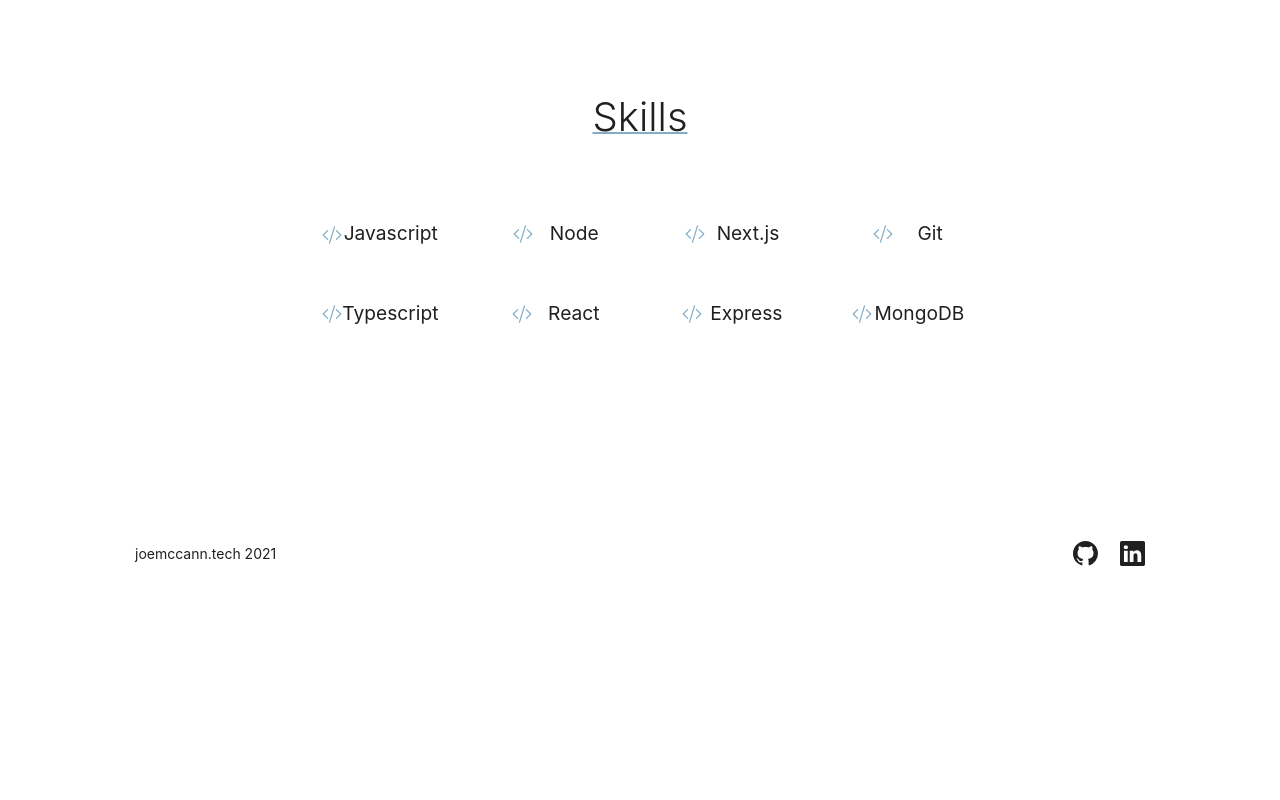
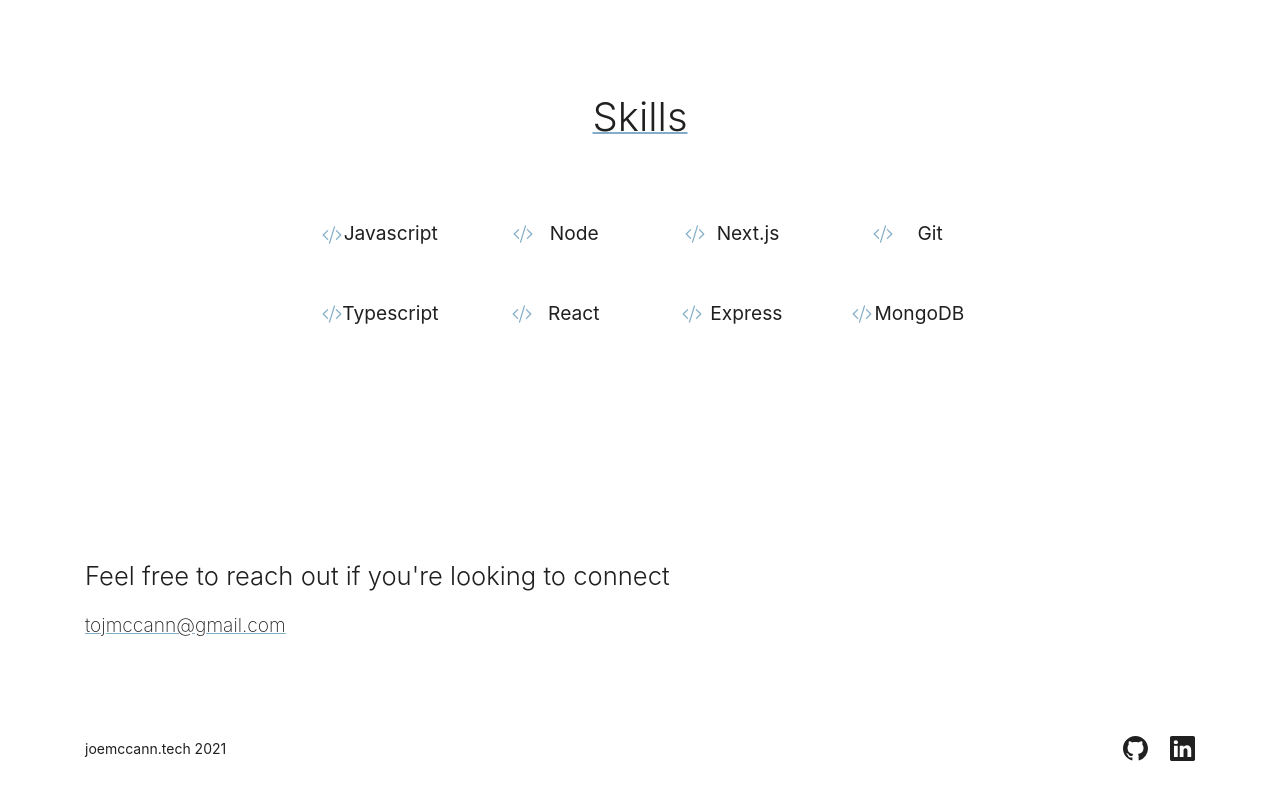
Before and after one commit to the-rabblerouser/portfolio, a Next.js app: page / in a window 1280 px wide. Shown: the part 1361-2161 px from the top of the page. Before the commit the page ends 1968 px from the top, so only its background shows below. Built offline with nearby package versions, Linux system fonts and the light colour scheme.

Commit message:
created contact me section on home page. Contact button in nave now mailto link

```diff
--- a/components/Footer.js
+++ b/components/Footer.js
@@ -7,7 +7,7 @@ const Footer = () => {
 
 	return (
 		<>
-			<footer className="container">
+			<footer>
 				<div className="footerContent">
 					<p>joemccann.tech {year}</p>
 					<div className="link">
@@ -24,10 +24,6 @@ const Footer = () => {
 			</footer>
 			<style jsx>
 				{`
-					.container {
-						max-width: 65rem;
-					}
-
 					.footerContent {
 						display: flex;
 						justify-content: space-between;
--- a/components/Navbar.js
+++ b/components/Navbar.js
@@ -17,7 +17,7 @@ const Navbar = () => {
 						<Link href="/projects">
 							<a className={styles.links}>projects</a>
 						</Link>
-						<Link href="/contact">
+						<Link href="mailto:tojmccann@gmail.com">
 							<a className={styles.links}>contact</a>
 						</Link>
 					</div>
--- a/pages/index.js
+++ b/pages/index.js
@@ -27,6 +27,13 @@ const Home = () => {
 	});
 
 	const aboutAnimation = useSpring({
+		from: { transform: 'translate3d(5px, 0, 0)', opacity: 0 },
+		to: { transform: 'translate3d(0, 0, 0)', opacity: 1 },
+		delay: 150,
+		config: config.slow,
+	});
+
+	const titleAnimation = useSpring({
 		from: { transform: 'translate3d(5px, 0, 0)', opacity: 0 },
 		to: { transform: 'translate3d(0, 0, 0)', opacity: 1 },
 		delay: 150,
@@ -152,6 +159,16 @@ const Home = () => {
 					</div>
 				</div>
 			</animated.div>
+			<div className={styles.contact}>
+				<animated.div style={titleAnimation} className={styles.contactTitle}>
+					Feel free to reach out if you're looking to connect
+				</animated.div>
+				<div>
+					<a href="mailto:tojmccann@gmail.com" className={styles.email}>
+						tojmccann@gmail.com
+					</a>
+				</div>
+			</div>
 			<Footer />
 		</>
 	);
--- a/styles/Home.module.css
+++ b/styles/Home.module.css
@@ -112,6 +112,34 @@
 	margin-right: 3rem;
 }
 
+/* Contact Section */
+
+.contact {
+	margin: 2rem 0rem 4rem 0rem;
+}
+
+.contactTitle {
+	font-size: 1.4rem;
+	font-weight: 300;
+	font-family: var(--title-font);
+	color: var(--title-color);
+	margin-bottom: 1rem;
+}
+
+.email {
+	font-weight: 200;
+	font-family: var(--body-font);
+	color: var(--title-color);
+	text-decoration: underline;
+	text-decoration-color: var(--accent-color);
+	margin-bottom: 3rem;
+}
+
+.email:hover {
+	text-decoration: none;
+	color: var(--title-color);
+}
+
 @media (min-width: 768px) {
 	/* Home Section */
 	.home {
@@ -217,4 +245,34 @@
 		align-items: center;
 		margin-top: 2.6rem;
 	}
+
+	/* Contact Section */
+
+	.contact {
+		margin: 1rem 0rem 6rem 0rem;
+	}
+
+	.contactTitle {
+		font-size: 1.6rem;
+		font-weight: 300;
+		font-family: var(--title-font);
+		color: var(--title-color);
+		margin-bottom: 1rem;
+	}
+
+	.email {
+		font-weight: 200;
+		font-family: var(--body-font);
+		font-size: 1.2rem;
+		color: var(--title-color);
+		text-decoration: underline;
+		text-decoration-color: var(--accent-color);
+		margin-bottom: 5rem;
+		transition: text-decoration 0.2s ease 0s;
+	}
+
+	.email:hover {
+		text-decoration: none;
+		color: var(--title-color);
+	}
 }
```
